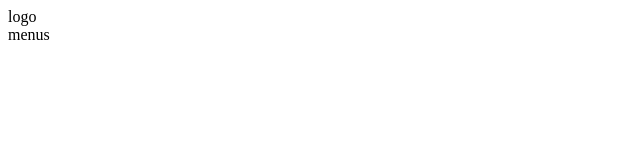
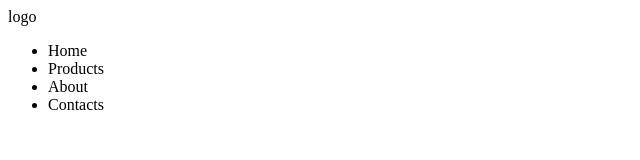
Before and after one commit to msetitech/COMPUTESELLING, a plain HTML site: page index.html in a window 1280 px wide. Shown: the whole page, without its empty margins (0-640 px from the left). Drawn offline with Linux system fonts and the light colour scheme.

Commit message:
Starting Menus navigation

```diff
--- a/index.html
+++ b/index.html
@@ -8,7 +8,14 @@
 	<body>
 		<nav>
 			<div class="left">logo</div>
-			<div class="right">menus</div>
+			<div class="right">
+				<ul>
+					<li>Home</li>
+					<li>Products</li>
+					<li>About</li>
+					<li>Contacts</li>
+				</ul>
+			</div>
 		</nav>
 	</body>
 </html>
```
